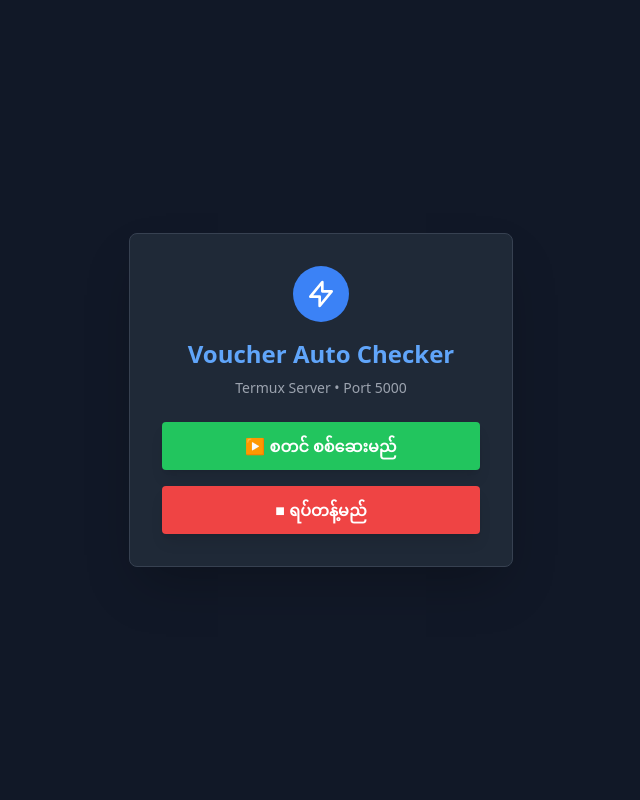
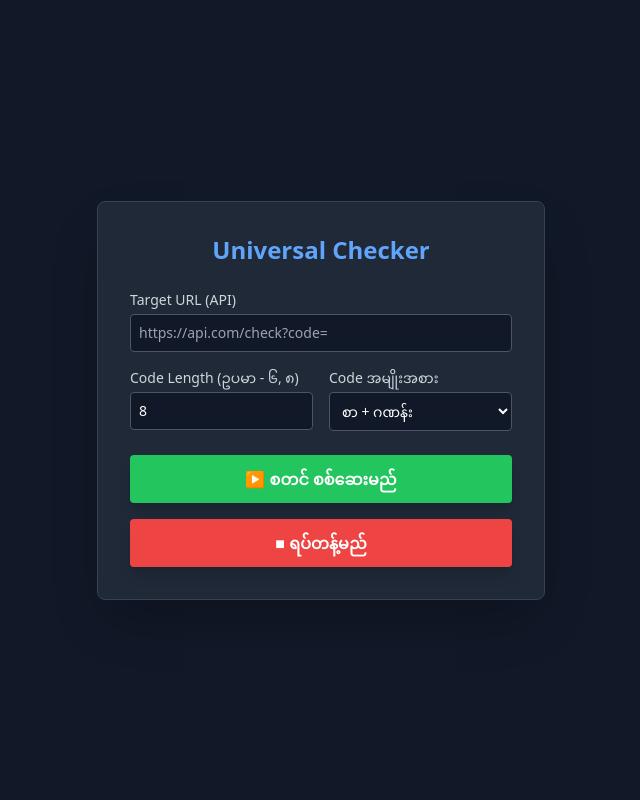
Before and after one commit to ziyin4540-cmd/Code-Hack, a Flask app: page / in a window 1280 px wide. Shown: the whole page, without its empty margins (319-959 px from the left). Run offline with Flask 3, Linux system fonts and the light colour scheme; some libraries are stand-ins or nearby versions.

Commit message:
Update index.html

```diff
--- a/templates/index.html
+++ b/templates/index.html
@@ -3,24 +3,37 @@
 <head>
     <meta charset="UTF-8">
     <meta name="viewport" content="width=device-width, initial-scale=1.0">
-    <title>Star Link Code Hack</title>
+    <title>Universal Code Checker</title>
     <script src="https://cdn.tailwindcss.com"></script>
 </head>
-<body class="bg-gray-900 text-white flex items-center justify-center h-screen">
-    <div class="bg-gray-800 p-8 rounded-lg shadow-2xl text-center w-96 border border-gray-700">
-        <div class="flex justify-center mb-4">
-            <div class="bg-blue-500 p-3 rounded-full">
-                <svg xmlns="http://www.w3.org/2000/svg" class="h-8 w-8 text-white" fill="none" viewBox="0 0 24 24" stroke="currentColor">
-                    <path stroke-linecap="round" stroke-linejoin="round" stroke-width="2" d="M13 10V3L4 14h7v7l9-11h-7z" />
-                </svg>
+<body class="bg-gray-900 text-white flex items-center justify-center min-h-screen p-4">
+    <div class="bg-gray-800 p-8 rounded-lg shadow-2xl w-full max-w-md border border-gray-700">
+        <h1 class="text-2xl font-bold text-blue-400 mb-6 text-center">Universal Checker</h1>
+
+        <div id="status-box" class="hidden bg-gray-900 border rounded p-3 mb-4 text-sm"></div>
+
+        <div class="space-y-4 mb-6 text-gray-300 text-sm">
+            <!-- Target URL Input -->
+            <div>
+                <label class="block mb-1">Target URL (API)</label>
+                <input type="text" id="targetUrl" placeholder="https://api.com/check?code=" class="w-full p-2 bg-gray-900 border border-gray-600 rounded text-white focus:outline-none focus:border-blue-500">
             </div>
-        </div>
 
-        <h1 class="text-2xl font-bold text-blue-400 mb-2">Voucher Auto Checker</h1>
-        <p class="text-gray-400 mb-6 text-sm">Termux Server &bull; Port 5000</p>
-
-        <div id="status-box" class="bg-gray-900 border border-gray-600 rounded p-3 mb-6 text-sm text-yellow-400 hidden">
-            <!-- Status message များကို ဤနေရာတွင် ပြမည် -->
+            <div class="flex gap-4">
+                <!-- Digit Length Input -->
+                <div class="w-1/2">
+                    <label class="block mb-1">Code Length (ဥပမာ - ၆, ၈)</label>
+                    <input type="number" id="codeLength" value="8" class="w-full p-2 bg-gray-900 border border-gray-600 rounded text-white focus:outline-none focus:border-blue-500">
+                </div>
+                <!-- Code Type Selection -->
+                <div class="w-1/2">
+                    <label class="block mb-1">Code အမျိုးအစား</label>
+                    <select id="codeType" class="w-full p-2 bg-gray-900 border border-gray-600 rounded text-white focus:outline-none focus:border-blue-500">
+                        <option value="mixed">စာ + ဂဏန်း</option>
+                        <option value="digits">ဂဏန်း သီးသန့်</option>
+                    </select>
+                </div>
+            </div>
         </div>
 
         <div class="space-y-4">
@@ -43,19 +56,23 @@
         }
 
         function startBot() {
-            fetch('/start', { method: 'POST' })
-                .then(response => response.json())
-                .then(data => {
-                    showStatus(data.message, data.status === 'error');
-                });
+            const url = document.getElementById('targetUrl').value;
+            const length = document.getElementById('codeLength').value;
+            const type = document.getElementById('codeType').value;
+
+            fetch('/start', {
+                method: 'POST',
+                headers: { 'Content-Type': 'application/json' },
+                body: JSON.stringify({ target_url: url, code_length: length, code_type: type })
+            })
+            .then(res => res.json())
+            .then(data => showStatus(data.message, data.status === 'error'));
         }
 
         function stopBot() {
             fetch('/stop', { method: 'POST' })
-                .then(response => response.json())
-                .then(data => {
-                    showStatus(data.message);
-                });
+                .then(res => res.json())
+                .then(data => showStatus(data.message));
         }
     </script>
 </body>
```
